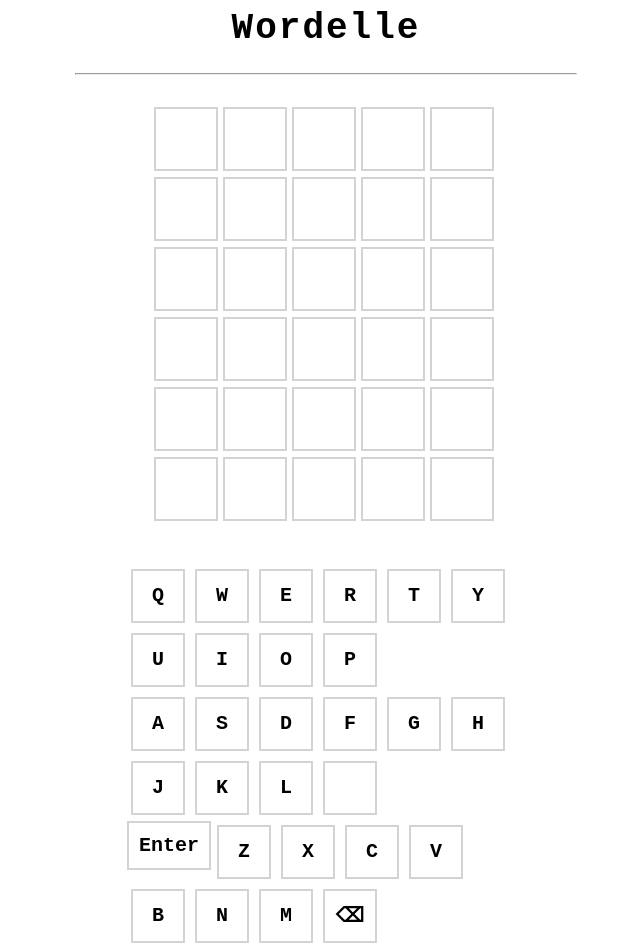
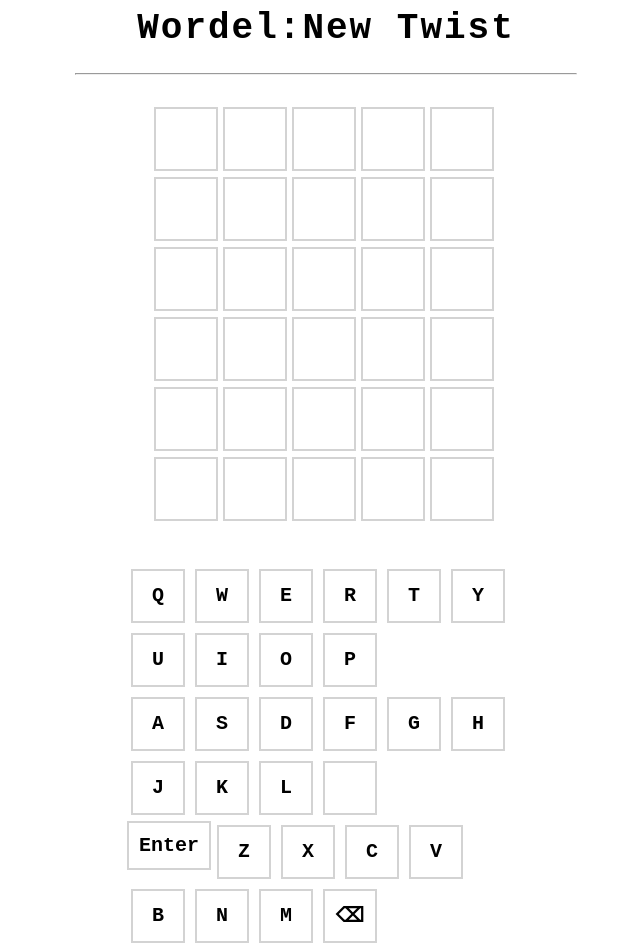
Before and after one commit to SHESHANKSK/wordel, a plain HTML site: page wordelle.html in a window 1280 px wide. Shown: the whole page, without its empty margins (314-954 px from the left). Drawn offline with Linux system fonts and the light colour scheme.

Commit message:
Changed Title

```diff
--- a/wordelle.html
+++ b/wordelle.html
@@ -1,6 +1,5 @@
+<html>
 
-
-<html>
 <head>
     <title>Wordelle</title>
     <meta charset="UTF-8">
@@ -11,7 +10,7 @@
 </head>
 
 <body>
-        <h1 id="title">Wordelle</h1>
+    <h1 id="title">Wordel:New Twist</h1>
     <hr>
     <br>
     <div id="board">
@@ -20,4 +19,5 @@
     <br>
     <h1 id="answer"></h1>
 </body>
+
 </html>
```
Lines whose indentation alone changed are shown as unchanged.
